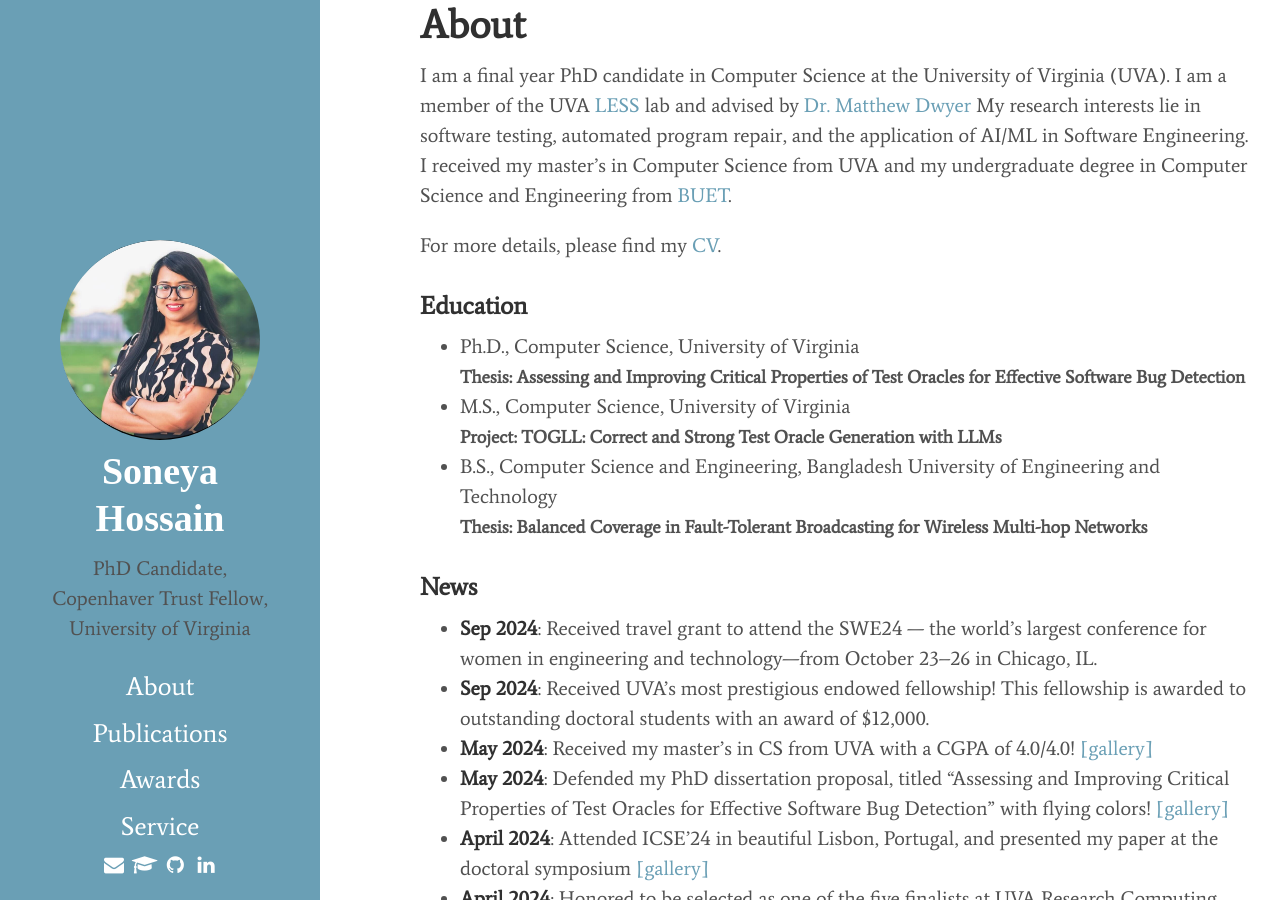
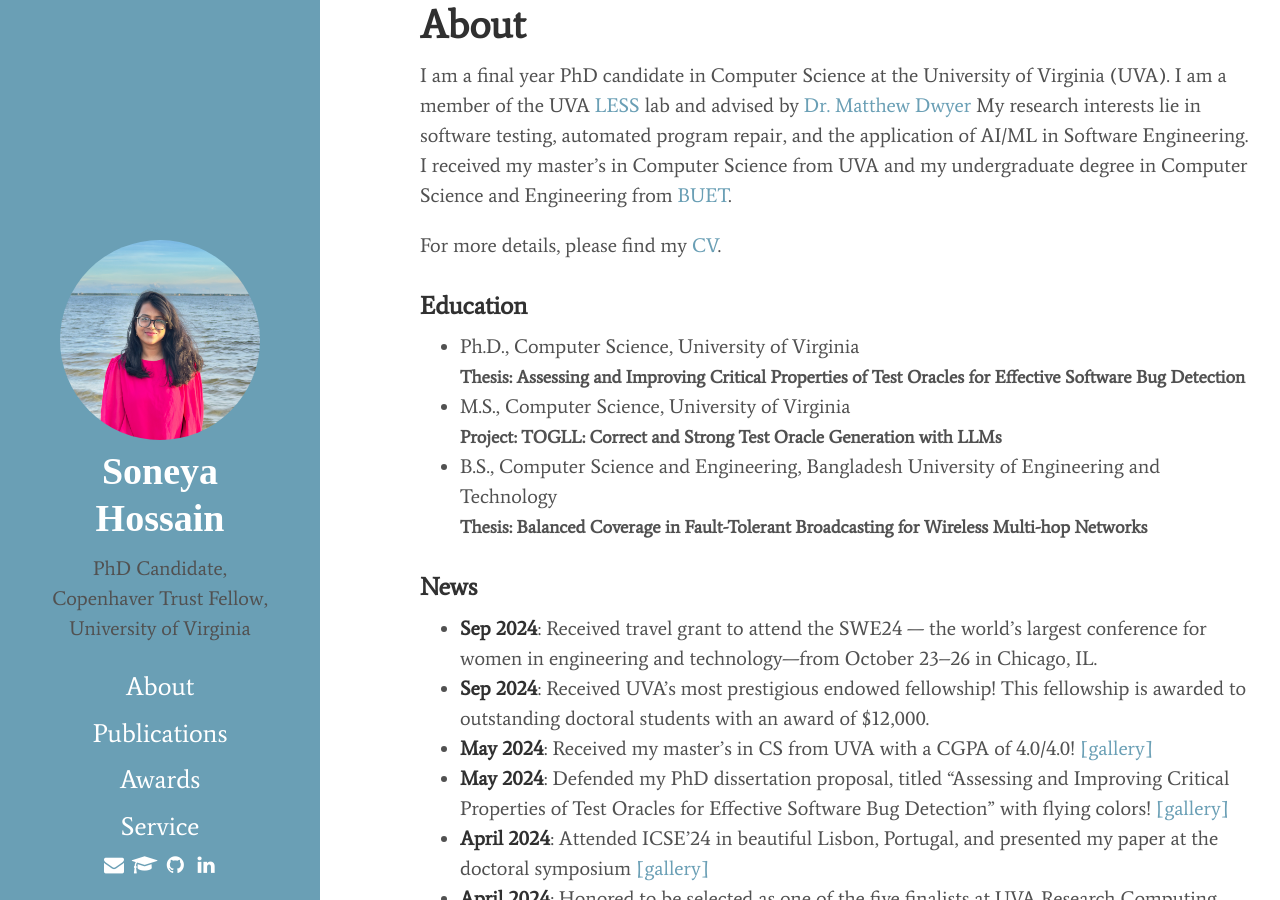
Before and after one commit to soneyahossain/soneyahossain.github.io, a Jekyll site: the page built from index.md, in a window 1280 px wide and 900 px high. Built offline with Jekyll 4.4.1, drawn with Linux system fonts in a browser that asks for light colours; cached includes are drawn as plain includes.

Commit message:
Update _config.yml

```diff
--- a/_config.yml
+++ b/_config.yml
@@ -17,7 +17,7 @@ author:
   name:           'Soneya Hossain'
   #url:            https://soneyahossain.github.io
 
-logo:             /assets/img/profile.jpg
+logo:             /assets/img/profile_.jpg
 #paginate:         5
 gems:             [jekyll-paginate, jekyll-seo-tag, jekyll-sitemap, jekyll-gist, jekyll-include-cache]
 
```
